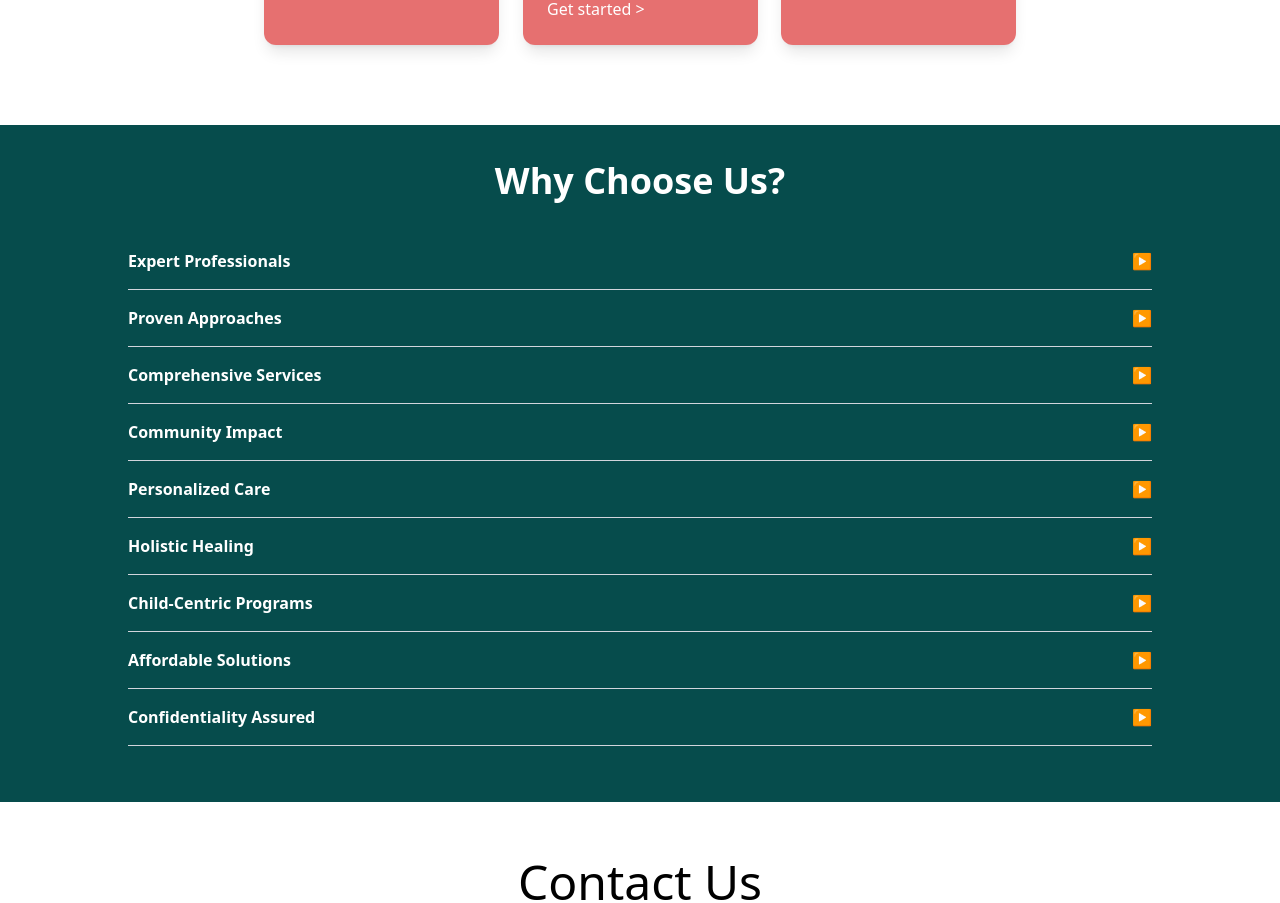
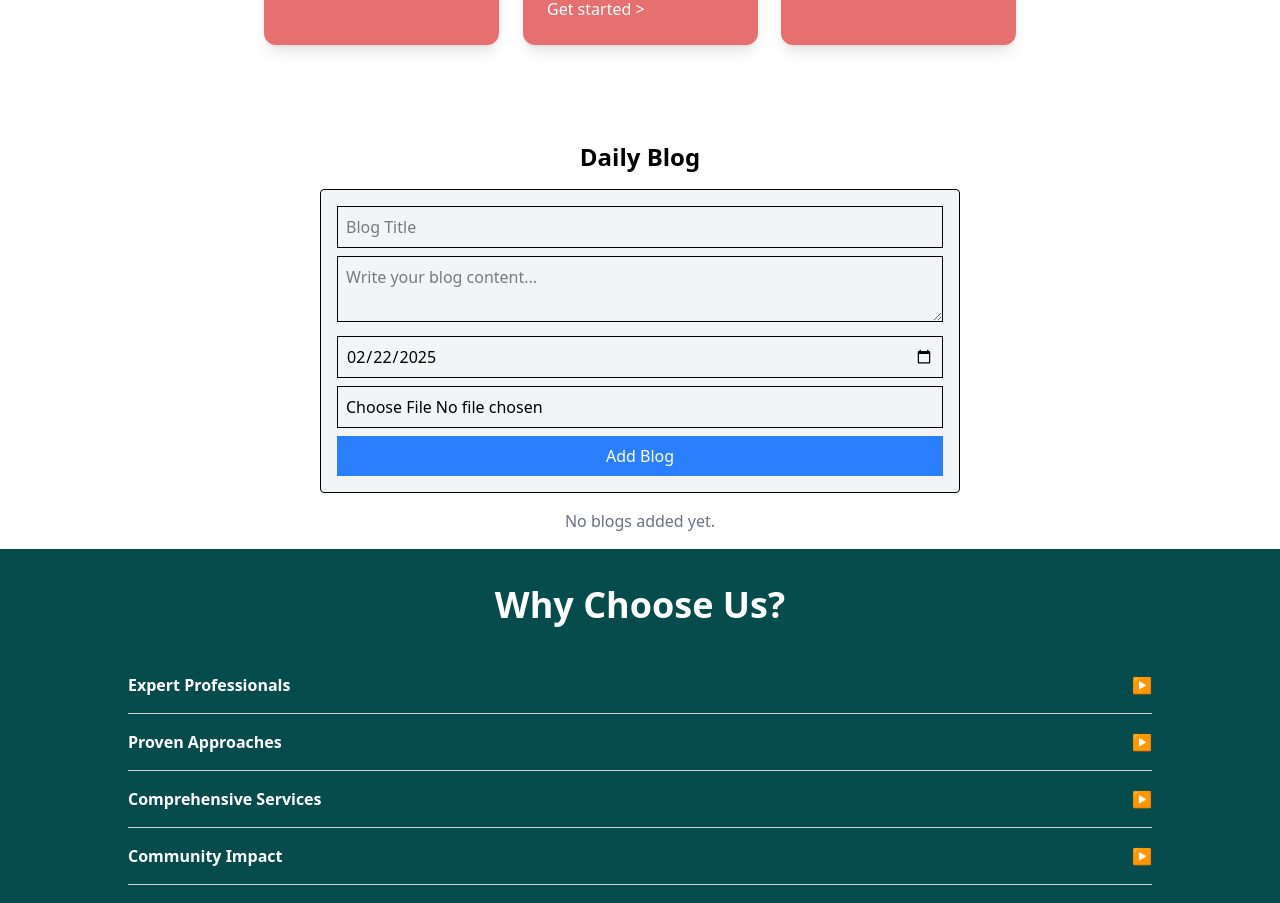
Before and after one commit to bilalpt/Akam, a React (Vite) app: page / in a window 1280 px wide. Shown: the part 3060-3963 px from the top of the page. Built offline with nearby package versions, Linux system fonts and the light colour scheme.

Commit message:
demo blog

```diff
--- /dev/null
+++ b/src/Components/Home/Blog.jsx
@@ -0,0 +1,124 @@
+import React, { useState, useEffect } from "react";
+// import fileToBase64 from "file-to-base64";
+
+const Blog = () => {
+  const [posts, setPosts] = useState([]);
+  const [title, setTitle] = useState("");
+  const [content, setContent] = useState("");
+  const [date, setDate] = useState(new Date().toISOString().split("T")[0]);
+  const [image, setImage] = useState("");
+
+  // Load saved posts from LocalStorage
+  useEffect(() => {
+    const savedPosts = JSON.parse(localStorage.getItem("posts")) || [];
+    setPosts(savedPosts);
+  }, []);
+
+  // Handle image upload & convert to Base64
+  const handleImageUpload = async (e) => {
+    const file = e.target.files[0];
+    if (file) {
+      const base64Image = await fileToBase64(file);
+      setImage(base64Image);
+    }
+  };
+
+  // Add new post
+  const addPost = () => {
+    if (!title || !content) return alert("Please enter title and content!");
+
+    const newPost = { id: Date.now(), title, content, date, image };
+    const updatedPosts = [newPost, ...posts];
+    setPosts(updatedPosts);
+    localStorage.setItem("posts", JSON.stringify(updatedPosts));
+
+    setTitle("");
+    setContent("");
+    setImage("");
+  };
+
+  // Delete post
+  const deletePost = (id) => {
+    const updatedPosts = posts.filter((post) => post.id !== id);
+    setPosts(updatedPosts);
+    localStorage.setItem("posts", JSON.stringify(updatedPosts));
+  };
+
+  // Edit post
+  const editPost = (id) => {
+    const postToEdit = posts.find((post) => post.id === id);
+    setTitle(postToEdit.title);
+    setContent(postToEdit.content);
+    setDate(postToEdit.date);
+    setImage(postToEdit.image);
+
+    // Remove old post
+    deletePost(id);
+  };
+
+  return (
+    <div className="p-4 max-w-2xl mx-auto">
+      <h1 className="text-2xl font-bold text-center">Daily Blog</h1>
+
+      {/* Blog Input Form */}
+      <div className="border p-4 my-4 rounded bg-gray-100">
+        <input
+          type="text"
+          placeholder="Blog Title"
+          value={title}
+          onChange={(e) => setTitle(e.target.value)}
+          className="border p-2 w-full mb-2"
+        />
+        <textarea
+          placeholder="Write your blog content..."
+          value={content}
+          onChange={(e) => setContent(e.target.value)}
+          className="border p-2 w-full mb-2"
+        />
+        <input
+          type="date"
+          value={date}
+          onChange={(e) => setDate(e.target.value)}
+          className="border p-2 w-full mb-2"
+        />
+        <input
+          type="file"
+          accept="image/*"
+          onChange={handleImageUpload}
+          className="border p-2 w-full mb-2"
+        />
+        {image && <img src={image} alt="Preview" className="w-full h-40 object-cover my-2 rounded" />}
+        <button
+          onClick={addPost}
+          className="bg-blue-500 text-white px-4 py-2 w-full"
+        >
+          {title ? "Update Blog" : "Add Blog"}
+        </button>
+      </div>
+
+      {/* Display Blogs */}
+      {posts.length > 0 ? (
+        posts.map((post) => (
+          <div key={post.id} className="border p-4 my-4 rounded">
+            {post.image && <img src={post.image} alt={post.title} className="w-full h-40 object-cover my-2 rounded" />}
+            <h2 className="text-xl font-semibold">{post.title}</h2>
+            <p className="text-gray-500">{post.date}</p>
+            <p>{post.content}</p>
+            <div className="flex gap-2 mt-2">
+              <button onClick={() => editPost(post.id)} className="bg-yellow-500 text-white px-3 py-1 rounded">
+                Edit
+              </button>
+              <button onClick={() => deletePost(post.id)} className="bg-red-500 text-white px-3 py-1 rounded">
+                Delete
+              </button>
+            </div>
+          </div>
+        ))
+      ) : (
+        <p className="text-center text-gray-500">No blogs added yet.</p>
+      )}
+    </div>
+  );
+};
+
+export default Blog;
--- a/src/Components/Home/Home.jsx
+++ b/src/Components/Home/Home.jsx
@@ -6,6 +6,7 @@ import Services from './Services';
 import Qasection from './Qasection';
 import Contact from './Contact';
 import FloatingButtons from './FloatingButtons';
+import Blog from './Blog';
 
 const Home = () => {
     return (
@@ -14,6 +15,7 @@ const Home = () => {
             <div id="about"><About /></div>
             <OurVision />
             <div id="services"><Services /></div>
+            <Blog/>
             <Qasection />
             <div id="contact"><Contact /></div>
             <FloatingButtons />
```
